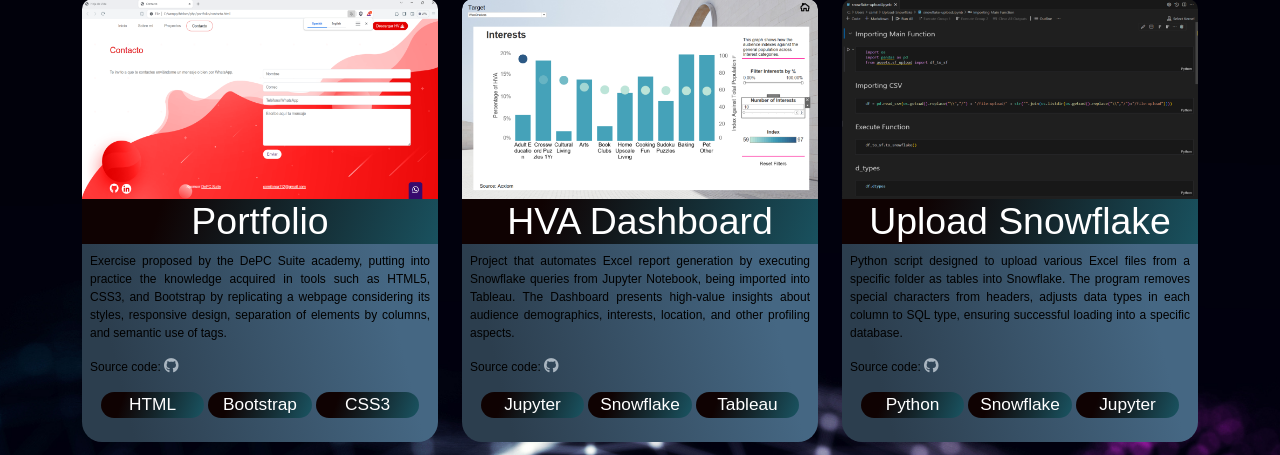
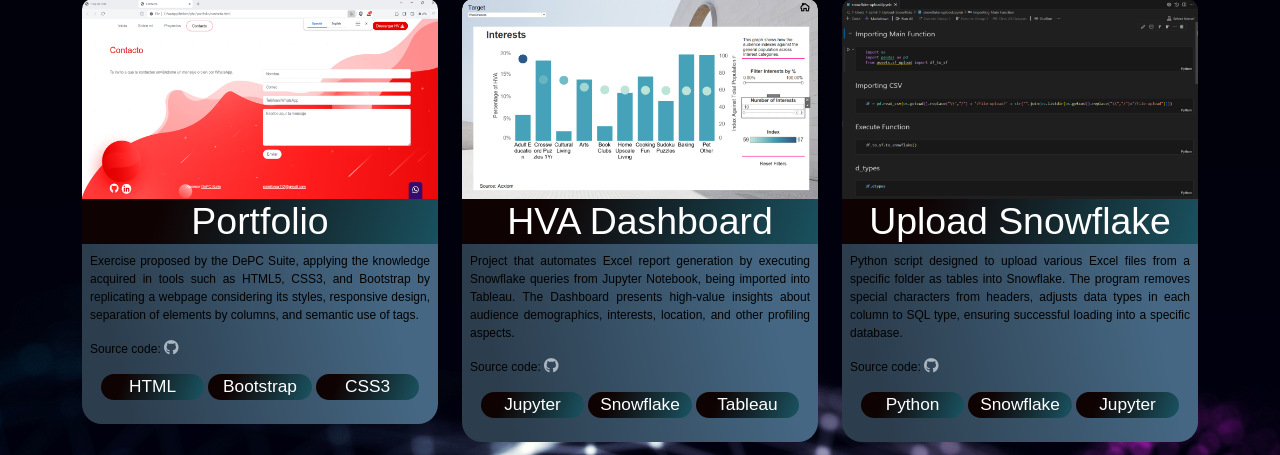
Before and after one commit to camiloroa112/website, a PHP site: page /portfolio.php in a window 1280 px wide. Shown: the part 694-1149 px from the top of the page. Run offline with PHP 8.4, Linux system fonts and the light colour scheme; some libraries are stand-ins or nearby versions; some web fonts are replaced.

Commit message:
Mofifying description in the portfolio.

```diff
--- a/portfolio.php
+++ b/portfolio.php
@@ -215,7 +215,7 @@
                         <div class="background pb-3">
                             <h2 class="text-center">Portfolio</h2>
                             <div class="px-2">
-                                <p class="project-desc">Exercise proposed by the DePC Suite academy, putting into practice the knowledge acquired in tools such as HTML5, CSS3, and Bootstrap by replicating a webpage considering its styles, responsive design, separation of elements by columns, and semantic use of tags.</p>
+                                <p class="project-desc">Exercise proposed by the DePC Suite, applying the knowledge acquired in tools such as HTML5, CSS3, and Bootstrap by replicating a webpage considering its styles, responsive design, separation of elements by columns, and semantic use of tags.</p>
                                 <p>Source code:
                                     <a href="https://github.com/camiloroa112/portfolio"  title="GitHub">
                                         <i class="fa-brands fa-github"></i>
```
